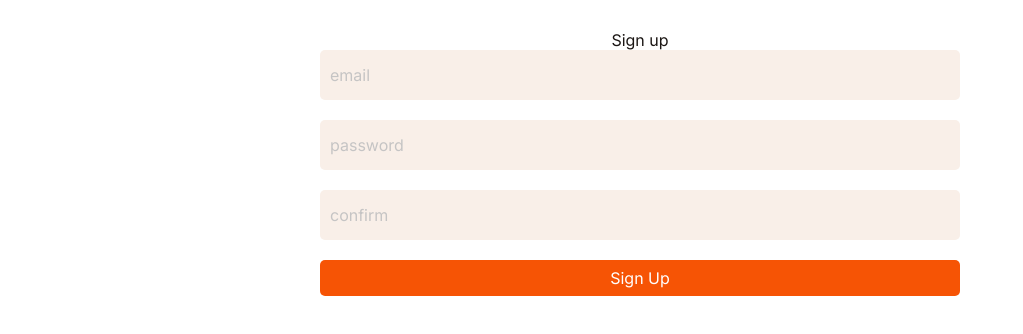
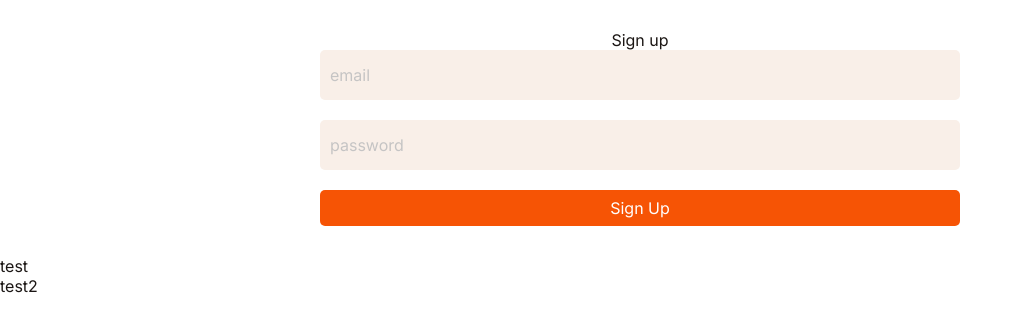
Before and after one commit to Elle008/slack-app, a React (Create React App) app: page /api-test in a window 1280 px wide. Shown: the top 334 px of the page, without its empty margins (0-1023 px from the left). Built offline with nearby package versions, Linux system fonts and the light colour scheme.

Commit message:
set axios for sign up and login

```diff
--- a/package.json
+++ b/package.json
@@ -6,6 +6,7 @@
     "@testing-library/jest-dom": "^5.16.4",
     "@testing-library/react": "^13.3.0",
     "@testing-library/user-event": "^13.5.0",
+    "axios": "^0.27.2",
     "react": "^18.2.0",
     "react-dom": "^18.2.0",
     "react-router-dom": "^6.3.0",
--- a/src/App.jsx
+++ b/src/App.jsx
@@ -15,15 +15,18 @@ import TestApi from "./pages/Testapi";
 
 function App() {
   const [user, setUser] = useState({
-    userId:'',
+    id:'',
     username: '',
     email: '',
     password: '',
     confirmPassword: '',
+    accessToken:'',
+    expiry: '',
+    client: ''
   })
   return (
     <Routes>
-      <Route index element={<LoginPage />} />
+      <Route index element={<LoginPage user={user} setUser={setUser}/>} />
       <Route path='sign-up' element={<SignUpPage user={user} setUser={setUser} />} />
       <Route path='workspaces' element={<WorkspacePage />} />
       <Route path='create-workspace' element={<CreateWorkspacePage />} />
--- /dev/null
+++ b/src/api/api.js
@@ -0,0 +1,5 @@
+import axios from 'axios';
+
+export default axios.create({
+  baseURL: 'http://206.189.91.54'
+})
--- a/src/components/Login/LoginForm.jsx
+++ b/src/components/Login/LoginForm.jsx
@@ -1,31 +1,34 @@
-import React, {useState} from 'react';
+import React, {useEffect, useState} from 'react';
 import { useNavigate } from "react-router-dom";
 import logo from '../../assets/logo.png'
-import { isEmail } from "../../helpers/emailValidation";
+import api from "../../api/api";
 
-const LoginForm = () => {
+const LoginForm = ({user, setUser}) => {
   const navigate = useNavigate()
-  const [error, setError] = useState('')
-  const [loginInput, setLoginInput] = useState({
-    email: '',
-    password: ''
-  })
+  const [error, setError] = useState()
 
-  const handleOnChange = (e, input) => {
-    setLoginInput(prev => ({...prev, [input]: e.target.value}))
-    setError('')
+  const handleChange = (e, input) => {
+    setUser(prev => ({...prev, [input]: e.target.value}))
+    setError()
   }
 
-  const validateInput = (e) => {
-    if (e.target.value && !isEmail(e.target.value)) {
-      setError('Invalid email address')
+  const handleSubmit = async (e) => {
+    e.preventDefault()
+    const data = {
+      email: user.email,
+      password: user.password
     }
-  }
+    try  {
+      const response = await api.post('/api/v1/auth/sign_in', data )
 
-  const handleLoginSubmit = (e) => {
-    e.preventDefault()
-    if (!error) {
+      setUser(prev => ({...prev, accessToken: response.headers['access-token']}))
+      setUser(prev => ({...prev, expiry: response.headers['client']}))
+      setUser(prev => ({...prev, client: response.headers['expiry']}))
+
       navigate('/workspaces')
+    }
+    catch (error) {
+      setError(error.response.data.errors)
     }
   }
 
@@ -36,19 +39,19 @@ const LoginForm = () => {
   return (
     <div className="col">
       <img src={logo} alt="logo" className="logo"/>
-      <form className="login" onSubmit={handleLoginSubmit}>
-        {error && <p className="error">{error}</p>}
+      <form className="login" onSubmit={handleSubmit}>
+        {error && error.map(err => <p className="error">{err}</p>)}
         <input
           placeholder="alternate_email"
-          value={loginInput.email}
-          onBlur={validateInput}
-          onChange={(e) => {handleOnChange(e, 'email')}}
+          value={user.email}
+          onChange={(e) => {handleChange(e, 'email')}}
         />
         <input
           type="password"
+          autoComplete='off'
           placeholder="lock"
-          value={loginInput.password}
-          onChange={(e) => {handleOnChange(e, 'password')}}
+          value={user.password}
+          onChange={(e) => {handleChange(e, 'password')}}
         />
         <button type="submit">Sign In</button>
         <a onClick={goToSignUp}>Don't have an account? Create Account</a>
--- a/src/components/Login/SignUpForm.jsx
+++ b/src/components/Login/SignUpForm.jsx
@@ -1,54 +1,36 @@
 import logo from '../../assets/logo.png'
 import { useNavigate } from "react-router-dom";
-import { useEffect, useState } from "react";
-import { isEmail } from "../../helpers/emailValidation";
+import { useState } from "react";
+import api from "../../api/api";
 
 const SignUpForm = ({user, setUser}) => {
   const navigate = useNavigate()
-  const [error, setError] = useState({
-    username: '',
-    email: '',
-    password: '',
-    confirmPassword: ''
-  })
+  const [error, setError] = useState()
 
-  const handleInputChange = (e) => {
-    setUser(prev => ({...prev, [e.target.name]: e.target.value}))
-    setError(prev => ({...prev, [e.target.name]: ''}))
+  const handleChange = (e, input) => {
+    setUser(prev => ({...prev, [input]: e.target.value}))
+    setError()
   }
 
-  const validateInput = (e) => {
-    switch(e.target.name) {
-      case 'username':
-        if (!e.target.value) {
-          setError(prev => ({...prev, username: 'Name is required'}))
-          break
-        }
+  const handleSubmit = async (e) => {
+    e.preventDefault()
+    const data = {
+      email: user.email,
+      password: user.password,
+      password_confirmation: user.confirmPassword
+    }
+    try {
+      const response = await api.post('/api/v1/auth/', data)
 
-      case 'email':
-        if (!e.target.value) {
-          setError(prev => ({...prev, email: 'Email is required'}))
-          break
-        }
+      setUser(prev => ({...prev, accessToken: response.headers['access-token']}))
+      setUser(prev => ({...prev, expiry: response.headers['client']}))
+      setUser(prev => ({...prev, client: response.headers['expiry']}))
+      setUser(prev => ({...prev, id: response.data.data['id']}))
 
-        else if (!isEmail(e.target.value)) {
-          setError(prev => ({...prev, email: 'Invalid email address'}))
-        }
-
-      case 'password':
-        if (!e.target.value) {
-          setError(prev => ({...prev, password: 'Create a password'}))
-          break
-        }
-
-      case 'confirmPassword':
-        if (!e.target.value) {
-          setError(prev => ({...prev, confirmPassword: 'Confirm your password'}))
-        }
-
-        else if (e.target.value !== user.password) {
-          setError(prev => ({...prev, confirmPassword: 'Password doesnt match'}))
-        }
+      navigate('/create-workspace')
+    }
+    catch (error) {
+      setError(error.response.data.errors.full_messages)
     }
   }
 
@@ -56,51 +38,38 @@ const SignUpForm = ({user, setUser}) => {
     navigate('/')
   }
 
-  const goToWorkspace = (e) => {
-    const noError = Object.values(error).every(item => !item)
-    e.preventDefault()
-    if (noError) {
-      navigate('/create-workspace')
-    }
-  }
-
   return (
     <div className="col">
       <img src={logo} alt="logo" className="logo"/>
-      <form action="" onSubmit={goToWorkspace}>
-        {error.username && <p className="error">{error.username}</p>}
+
+      <form action="" onSubmit={handleSubmit}>
+        {error && error.map(err => <p className="error">{err}</p>)}
         <input
           value={user.username}
-          name='username'
           placeholder="Full Name"
-          onBlur={validateInput}
-          onChange = {handleInputChange}
+          onChange = {e => handleChange(e, 'username')}
         />
-        {error.email && <p className="error">{error.email}</p>}
+
         <input
           value={user.email}
-          name='email'
           placeholder="Email Address"
-          onBlur={validateInput}
-          onChange = {handleInputChange}
+          onChange = {e => handleChange(e, 'email')}
         />
-        {error.password && <p className="error">{error.password}</p>}
+
         <input
           value={user.password}
-          name='password'
           type="password"
+          autoComplete="off"
           placeholder="Password"
-          onBlur={validateInput}
-          onChange = {handleInputChange}
+          onChange = {e => handleChange(e, 'password')}
         />
-        {error.confirmPassword && <p className="error">{error.confirmPassword}</p>}
+
         <input
           value={user.confirmPassword}
-          name='confirmPassword'
           type="password"
+          autoComplete="off"
           placeholder="Confirm Password"
-          onBlur={validateInput}
-          onChange = {handleInputChange}
+          onChange = {e => handleChange(e, 'confirmPassword')}
         />
         <button type="submit">Create Account</button>
         <a onClick={goToLogin}>Sign in with existing account</a>
--- a/src/pages/LoginPage.jsx
+++ b/src/pages/LoginPage.jsx
@@ -1,11 +1,11 @@
 import LoginForm from "../components/Login/LoginForm";
 import FeaturesCarousel from "../components/Login/FeaturesCarousel"
 
-const LoginPage = () => {
+const LoginPage = ({user, setUser}) => {
   return (
     <div className="flex-row">
       <FeaturesCarousel/>
-      <LoginForm/>
+      <LoginForm user={user} setUser={setUser}/>
     </div>
    );
 }
--- a/src/pages/Testapi.jsx
+++ b/src/pages/Testapi.jsx
@@ -7,7 +7,10 @@ const TestApi = () => {
   const [user, setUser] = useState({
     email: '',
     password: '',
-    confirm: ''
+    confirm: '',
+    accessToken:'',
+    expiry: '',
+    client: ''
   })
   const [login, setLogin] = useState({
     email: '',
@@ -16,37 +19,42 @@ const TestApi = () => {
 
 
 
-  // const handleSubmit = (e) => {
-  //   e.preventDefault()
-  //   const data = {
-  //     email: user.email,
-  //     password: user.password,
-  //     password_confirmation: user.confirm
-  //   }
+  const handleSubmit = (e) => {
+    e.preventDefault()
+    const data = {
+      email: user.email,
+      password: user.password,
+      password_confirmation: user.confirm
+    }
 
-  //   fetch('http://206.189.91.54/api/v1/auth/', {
-  //     method: 'POST',
-  //     mode: 'no-cors',
-  //     body: JSON.stringify(data),
-  //     headers: {
-  //       'Content-Type': 'application/json'
-  //     }
-  //   })
-  //   .then((response) => {
-  //     console.log(response)
-  //     return response.json()
-  //   })
-  //   .then((result) => {
-  //     console.log(result)
-  //   })
-  // }
+    fetch('http://206.189.91.54/api/v1/auth/sign_in', {
+      method: 'POST',
+      body: JSON.stringify(data),
+      headers: {
+        'Content-Type': 'application/json'
+      }
+    })
+    .then((response) => {
+      setUser(prev => ({...prev, accessToken: response.headers.get('access-token') }) )
+      setUser(prev => ({...prev, expiry: response.headers.get('client') }) )
+      setUser(prev => ({...prev, client: response.headers.get('expiry') }) )
+    })
+  }
 
   // const fetchData = () => {
   //   setIsLoading(true)
-  //   fetch('http://206.189.91.54/api/v1/users')
-  //     .then((response) => response.json)
+  //   fetch('http://206.189.91.54/api/v1/users', {
+  //     headers: {
+  //       'expiry': user.expiry,
+  //       "uid": user.email,
+  //       "access-token": user.accessToken,
+  //       "client": user.client
+  //     }
+  //   })
+  //     .then((response) => {
+  //       setUsers(response)
+  //       return response.json()})
   //     .then((result) => {
-  //       setUsers(result)
   //       setIsLoading(false)
   //     })
   //     .catch((error) => {
@@ -57,11 +65,11 @@ const TestApi = () => {
 
   // useEffect(() => {
   //   fetchData()
-  // }, [])
+  // }, [user.accessToken])
 
   return (
     <div>
-      <form>
+      <form onSubmit={handleSubmit}>
         Sign up
         <input type="text" placeholder="email" value={user.email} onChange={(e) => {
           setUser(prev => ({...prev, email: e.target.value}))
@@ -69,16 +77,14 @@ const TestApi = () => {
         <input type="text" placeholder="password" value={user.password} onChange={(e) => {
           setUser(prev => ({...prev, password: e.target.value}))
         }}/>
-        <input type="text" placeholder="confirm" value={user.confirm} onChange={(e) => {
-          setUser(prev => ({...prev, confirm: e.target.value}))
-        }}/>
+
         <button type="submit">Sign Up</button>
       </form>
 
-      {error && <p>error.message</p>}
+      {error && <p>{error.message}</p>}
       {isLoading && <p>Loading...</p>}
       <ul>
-
+        {users.map(item => <p>{item}</p>)}
       </ul>
     </div>
   );
--- a/src/styles/_form.scss
+++ b/src/styles/_form.scss
@@ -8,10 +8,14 @@ form {
   align-items: center;
   margin: 30px 0;
 
-  .error {
+  .error, .apierror {
     padding-bottom: 5px;
     width: 50%;
     color: red;
+  }
+
+  .apierror {
+    text-align: center;
   }
 
   h3 {
--- a/src/styles/main.css
+++ b/src/styles/main.css
@@ -157,10 +157,13 @@ form {
   align-items: center;
   margin: 30px 0;
 }
-form .error {
+form .error, form .apierror {
   padding-bottom: 5px;
   width: 50%;
   color: red;
+}
+form .apierror {
+  text-align: center;
 }
 form h3 {
   margin-bottom: 20px;
```
Also changed, not shown: 2 other files (tests, documents, lock files or other folders).
